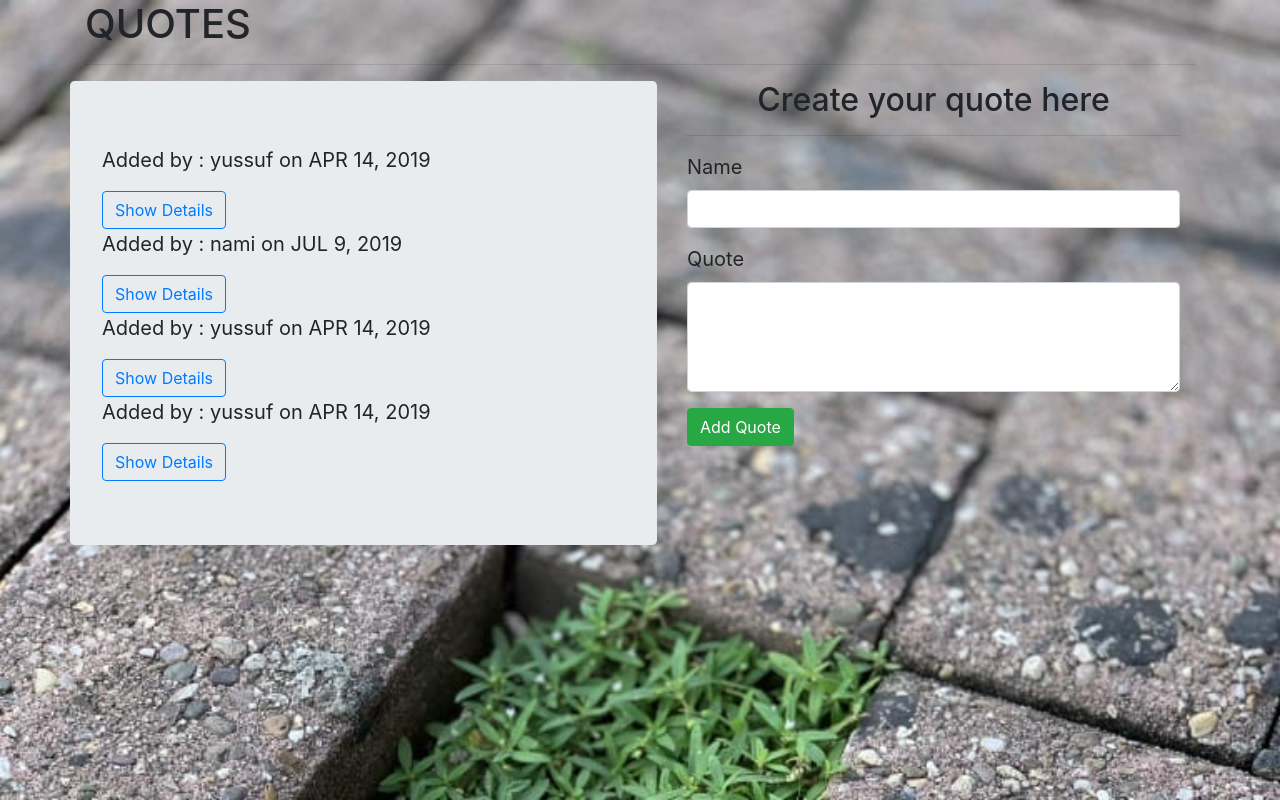
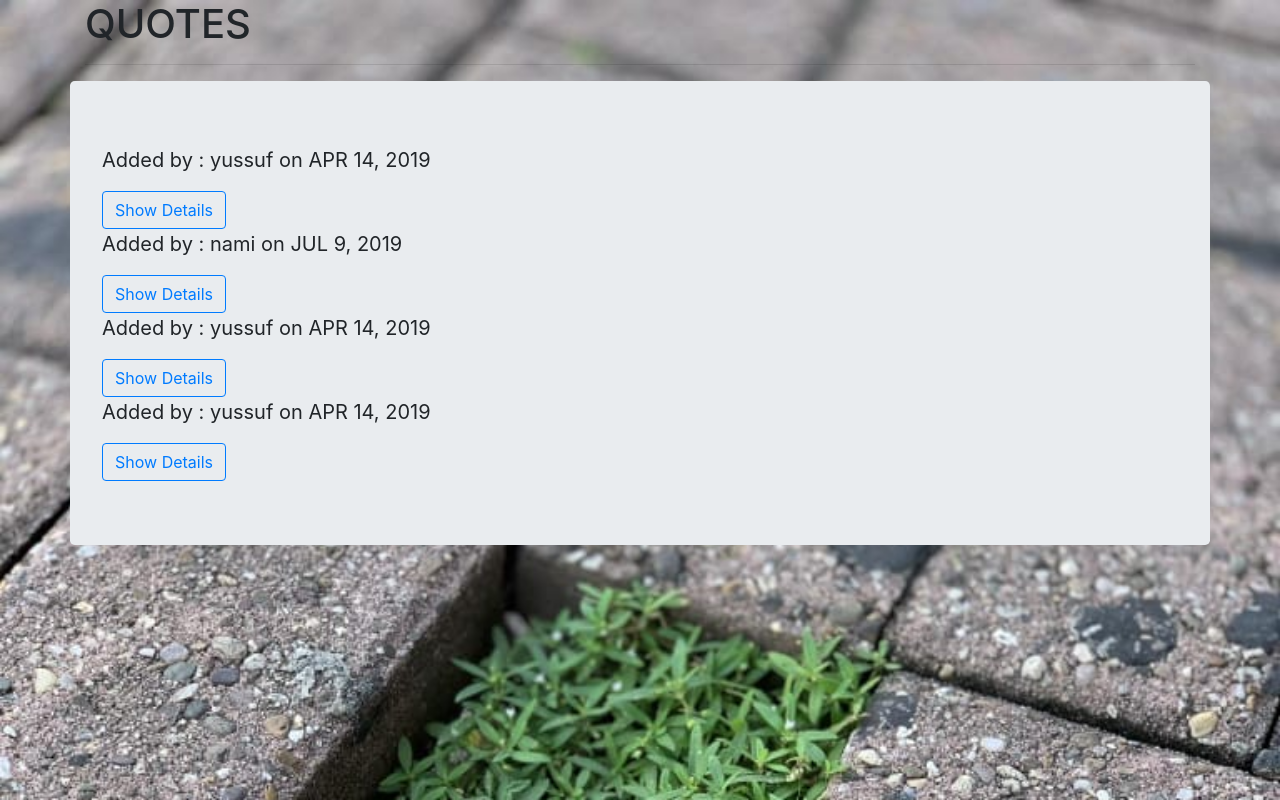
Before and after one commit to yareyaska/Quotes, an Angular app: page / in a window 1280 px wide. Built offline with nearby package versions, Linux system fonts and the light colour scheme.

Commit message:
modified quote component

```diff
--- a/src/app/quote/quote.component.html
+++ b/src/app/quote/quote.component.html
@@ -24,10 +24,6 @@
 
 
 
-<div class="col">
-      <app-quote-form (addQuote)="addNewQuote($event)"></app-quote-form>
 
 
 </div>
-
-</div>
```
